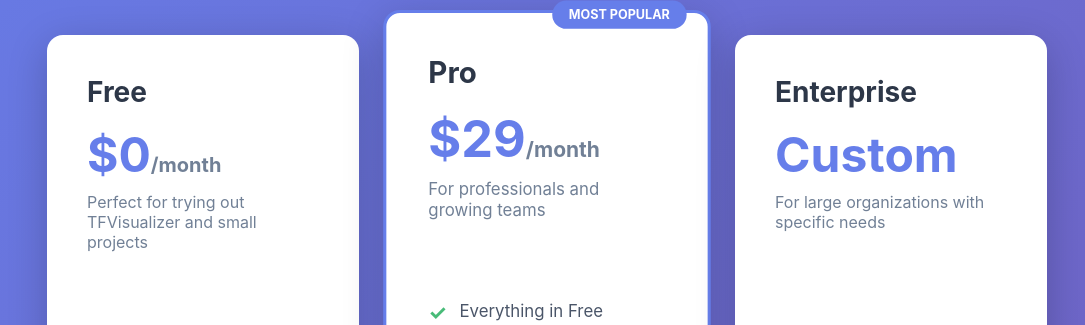
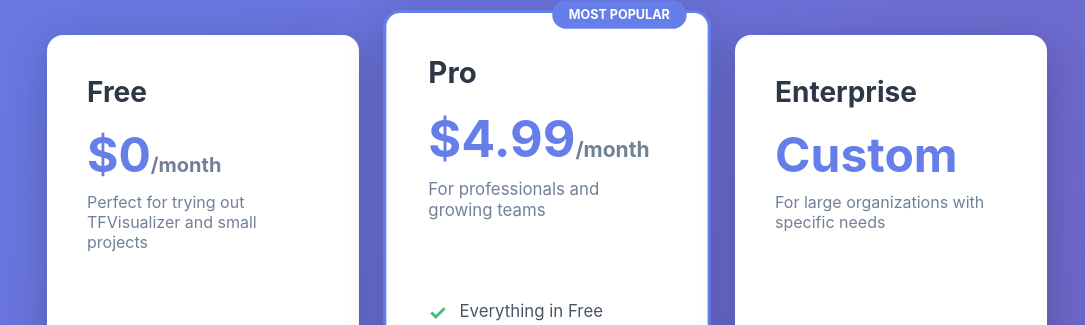
Before and after one commit to elliotechne/tfvisualizer, a Flask app: page /pricing in a window 1280 px wide. Shown: the part 268-593 px from the top of the page, without its empty margins (93-1178 px from the left). Run offline with Flask 3, Linux system fonts and the light colour scheme; some libraries are stand-ins or nearby versions.

Commit message:
feat: Update Pro plan pricing to $4.99/month

```diff
--- a/templates/pricing.html
+++ b/templates/pricing.html
@@ -333,7 +333,7 @@
         <div class="pricing-card featured">
           <div class="pricing-badge">Most Popular</div>
           <h3>Pro</h3>
-          <div class="pricing-price">$29<span>/month</span></div>
+          <div class="pricing-price">$4.99<span>/month</span></div>
           <p class="pricing-description">For professionals and growing teams</p>
           <ul class="pricing-features">
             <li>Everything in Free</li>
```
